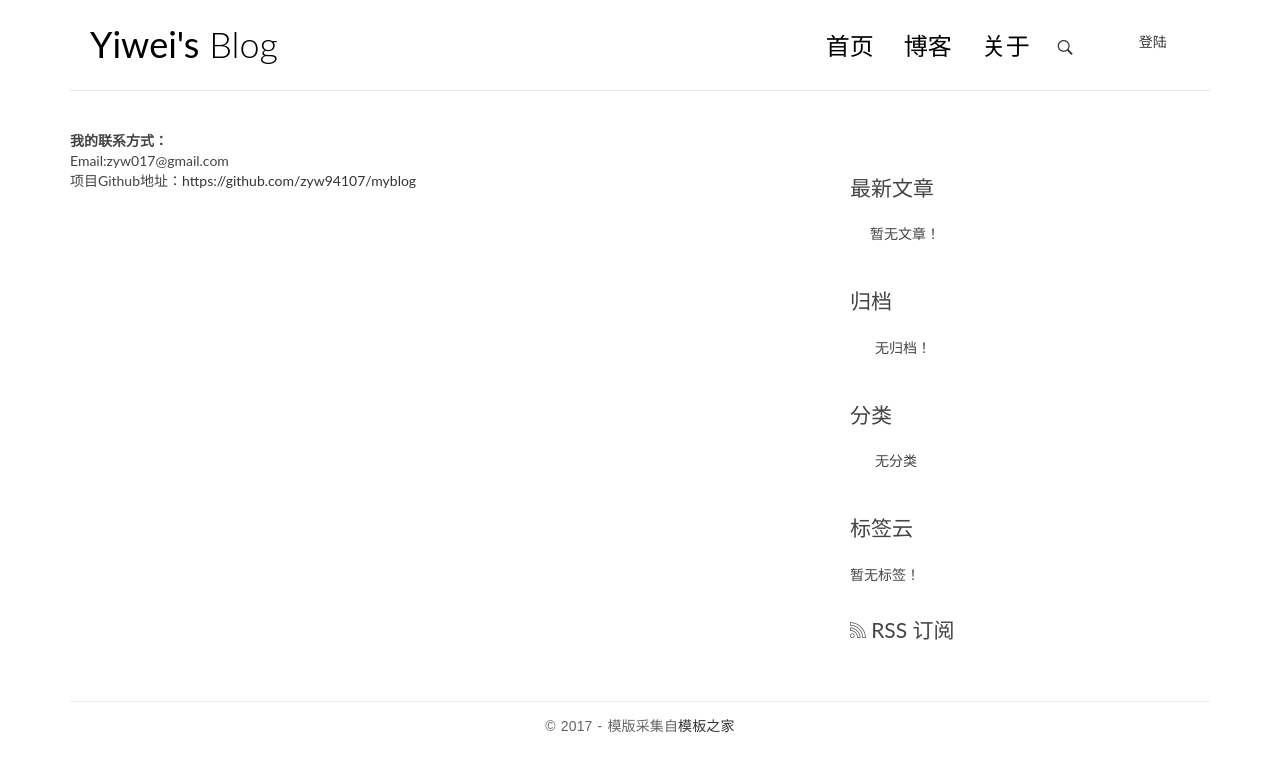
After one commit to zyw94107/myblog, a Django app: page /about/ in a window 1280 px wide. The commit adds this page. Shown: the top 772 px of the page. Run offline with Django 3.2, Linux system fonts and the light colour scheme; data that the repository does not hold is empty; some libraries are stand-ins or nearby versions.

Commit message:
little update

```diff
--- a/blog/urls.py
+++ b/blog/urls.py
@@ -7,5 +7,6 @@
     url(r'^post/(?P<pk>[0-9]+)/$',views.PostDetailView.as_view(),name='detail'),
     url(r'^archives/(?P<year>[0-9]{4})/(?P<month>[0-9]{1,2})/$',views.ArchivesView.as_view(),name='archives'),
     url(r'^category/(?P<pk>[0-9]+)',views.CategoryView.as_view(),name='category'),
-    url(r'^tag/(?P<pk>[0-9]+)',views.TagsView.as_view(),name='tag')
+    url(r'^tag/(?P<pk>[0-9]+)',views.TagsView.as_view(),name='tag'),
+    url(r'^about/',views.about,name='about'),
 ]
--- a/blog/views.py
+++ b/blog/views.py
@@ -69,8 +69,6 @@
         }
         return data
 
-
-
 class PostDetailView(DetailView):
     model = Post
     template_name = 'blog/detail.html'
@@ -117,3 +115,6 @@
     def get_queryset(self):
         tag =get_object_or_404(Tag,pk=self.kwargs.get('pk'))
         return super(TagsView,self).get_queryset().filter(tag=tag)
+
+def about(request):
+    return render(request,'blog/about.html')
--- a/templates/base.html
+++ b/templates/base.html
@@ -51,8 +51,7 @@
                         <ul class="nav navbar-nav navbar-right">
                             <li class="cl-effect-11"><a href="{% url 'blog:index' %}" data-hover="首页">首页</a></li>
                             <li class="cl-effect-11"><a href="{% url 'blog:index' %}" data-hover="博客">博客</a></li>
-                            <li class="cl-effect-11"><a href="about.html" data-hover="关于">关于</a></li>
-                            <li class="cl-effect-11"><a href="contact.html" data-hover="联系">联系</a></li>
+                            <li class="cl-effect-11"><a href="{% url 'blog:about' %}" data-hover="关于">关于</a></li>
                         </ul>
                     </div><!-- /.navbar-collapse-->
                 </nav>
@@ -158,15 +157,13 @@
     <div class="container">
         <div class="row">
             <div class="col-md-12">
-                <p class="copyright">&copy 2017 - 采集自<a href="http://www.cssmoban.com/"
+                <p class="copyright">&copy 2017 - 模版采集自<a href="http://www.cssmoban.com/"
                                                         target="_blank" title="模板之家">模板之家</a>
-                    - 由<a href="http://zmrenwu.com/" title="网页模板" target="_blank">追梦人物的博客</a>修改
                 </p>
             </div>
         </div>
     </div>
 </footer>
-
 <!-- Mobile Menu -->
 <div class="overlay overlay-hugeinc">
     <button type="button" class="overlay-close"><span class="ion-ios-close-empty"></span></button>
--- /dev/null
+++ b/templates/blog/about.html
@@ -0,0 +1,7 @@
+{% extends 'base.html' %}
+
+{% block main %}
+    <dt>我的联系方式：</dt>
+    <dd>Email:zyw017@gmail.com</dd>
+    <dd>项目Github地址：<a href="https://github.com/zyw94107/myblog">https://github.com/zyw94107/myblog</a></dd>
+{% endblock %}
```
